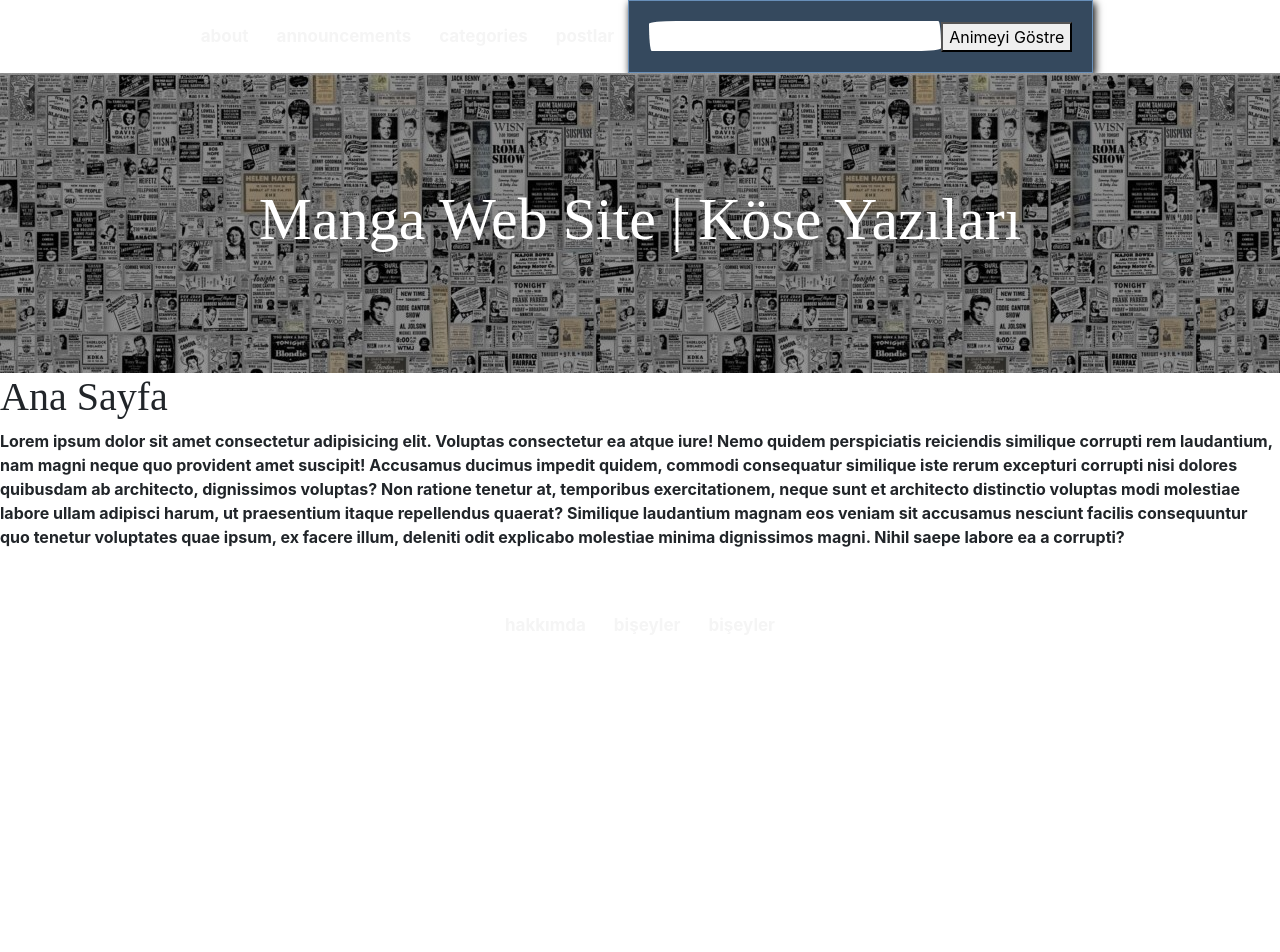
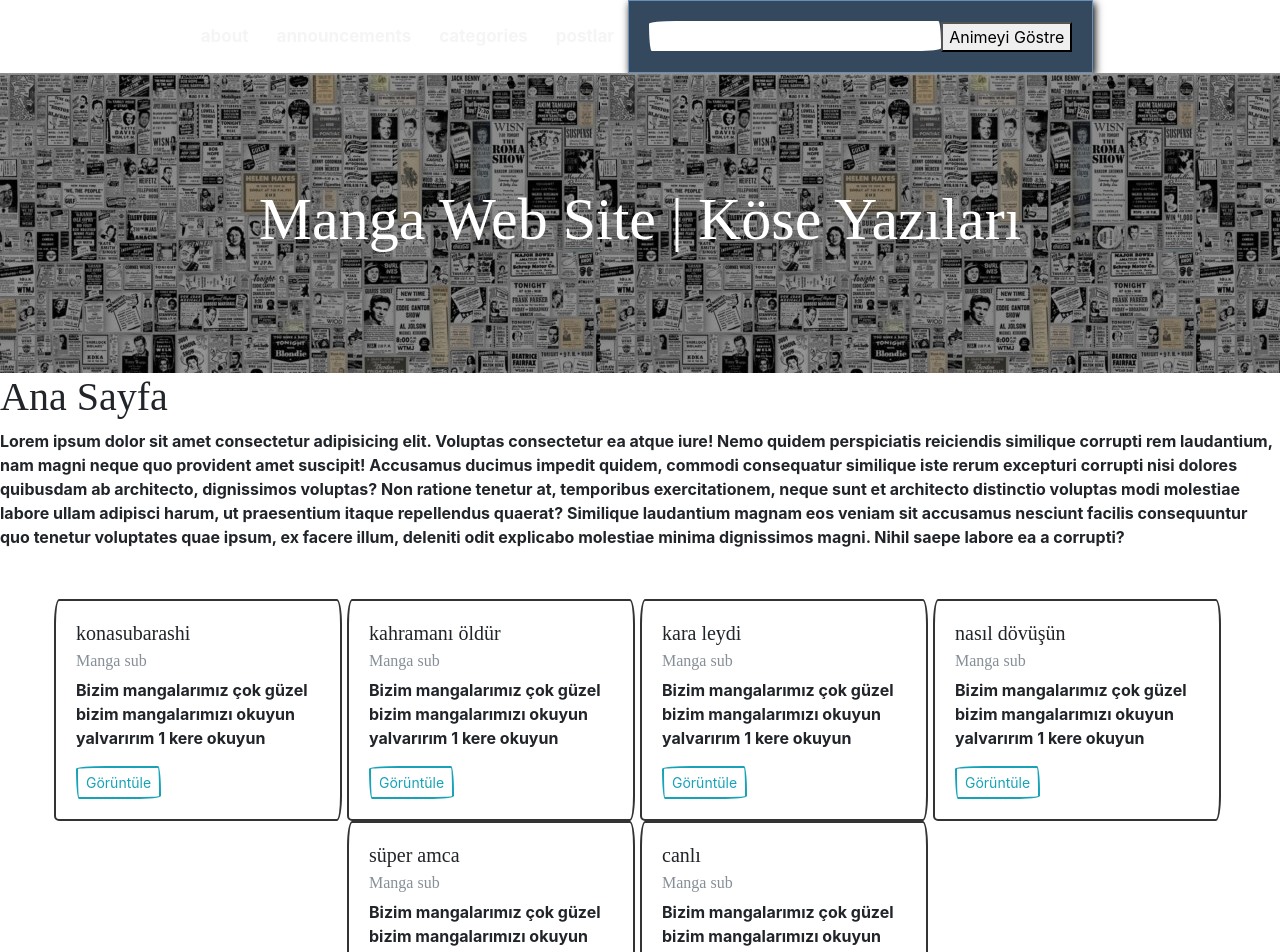
Before and after one commit to dewo66/mangaH, a Nuxt app: page / in a window 1280 px wide. Shown: the top 952 px of the page. Before the commit the page ends 800 px from the top, so only its background shows below. Built offline with nearby package versions, Linux system fonts and the light colour scheme; a web font is replaced by a local one.

Commit message:
Update index.vue

```diff
--- a/pages/index.vue
+++ b/pages/index.vue
@@ -19,8 +19,6 @@
 </template>
 
 <script>
-import { resolve } from "path";
-import { reject } from "q";
 import PostListVue from "../components/posts/PostList.vue";
 export default {
   modules: ['@nuxtjs/axios'],
@@ -28,7 +26,44 @@ export default {
     PostListVue,
   },
   data() {
-    return {
+    return { mangaData: [
+        {
+          mangaName: "konasubarashi",
+          bolumSayisi: 22,
+          durumu: "devam ediyor...",
+          img: "şimdillik boş",
+        },
+        {
+          mangaName: "kahramanı öldür",
+          bolumSayisi: 43,
+          durumu: "devam ediyor...",
+          img: "şimdillik boş",
+        },
+        {
+          mangaName: "kara leydi",
+          bolumSayisi: 55,
+          durumu: "devam ediyor...",
+          img: "şimdillik boş",
+        },
+        {
+          mangaName: "nasıl dövüşün",
+          bolumSayisi: 33,
+          durumu: "devam ediyor...",
+          img: "şimdillik boş",
+        },
+        {
+          mangaName: "süper amca",
+          bolumSayisi: 26,
+          durumu: "devam ediyor...",
+          img: "şimdillik boş",
+        },
+        {
+          mangaName: "canlı",
+          bolumSayisi: 35,
+          durumu: "devam ediyor...",
+          img: "şimdillik boş",
+        },
+      ],
     };
   },
 };
```
